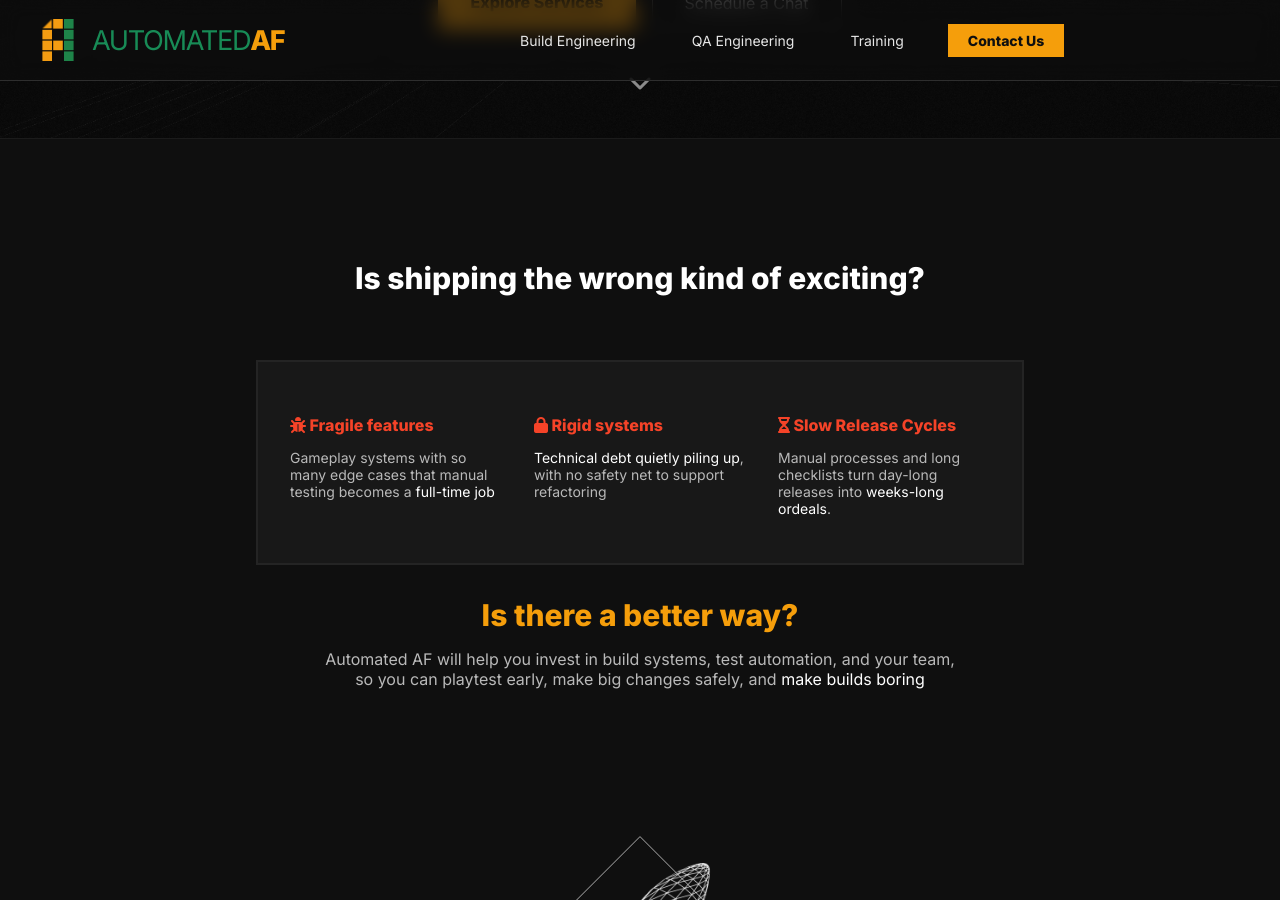
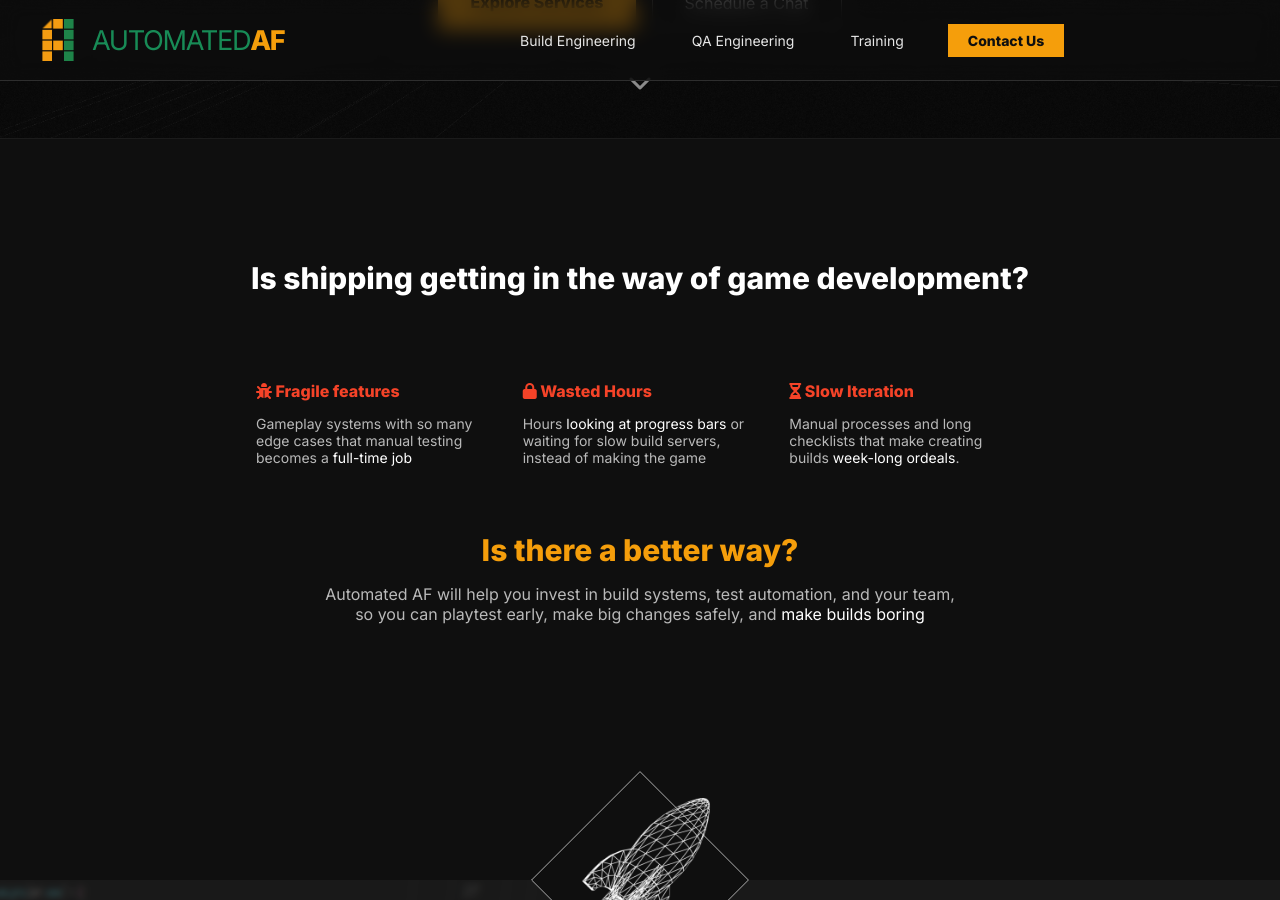
Before and after one commit to tenpn/automatedaf-company, a Jekyll site: the page built from index.html, in a window 1280 px wide and 900 px high, scrolled down 762 px. Built offline with Jekyll 4.4.1, drawn with Linux system fonts in a browser that asks for light colours.

Commit message:
new pain points

```diff
--- a/_includes/sections/pain-points.html
+++ b/_includes/sections/pain-points.html
@@ -1,9 +1,9 @@
 <section id="pain-points" class="section section-border section-padded-btm">
 	<div class="container space-y-8">
 		<div class="text-center mb-16">
-			<h2 class="title-lg">Is shipping the wrong kind of exciting?</h2>
+			<h2 class="title-lg">Is shipping getting in the way of game development?</h2>
 		</div>
-		<div class="card max-w-3xl mx-auto">
+		<div class=" max-w-3xl mx-auto">
 			<div class="grid-3">
 				<div>
 					<h4 class="subheading text-brand-error"><i class="fas fa-bug"></i> Fragile features</h4>
@@ -11,20 +11,20 @@
 						becomes a <span class="text-white">full-time job</span></p>
 				</div>
 				<div>
-					<h4 class="subheading text-brand-error"><i class="fas fa-lock"></i> Rigid systems</h4>
-					<p class="text-sm text-slate-400"><span class="text-white">Technical debt quietly piling
-							up</span>, with no safety net to support refactoring</p>
+					<h4 class="subheading text-brand-error"><i class="fas fa-lock"></i> Wasted Hours</h4>
+					<p class="text-sm text-slate-400">Hours <span class="text-white">looking at progress
+							bars</span> or waiting for slow build
+						servers, instead of making the game</p>
 				</div>
 				<div>
-					<h4 class="subheading text-brand-error"><i class="fas fa-hourglass-half"></i> Slow Release
-						Cycles</h4>
-					<p class="text-sm text-slate-400">Manual processes and long checklists turn
-						day-long releases into <span class="text-white">weeks-long ordeals</span>.
+					<h4 class="subheading text-brand-error"><i class="fas fa-hourglass-half"></i> Slow Iteration</h4>
+					<p class="text-sm text-slate-400">Manual processes and long checklists that make creating builds
+						<span class="text-white">week-long ordeals</span>.
 					</p>
 				</div>
 			</div>
 		</div>
-
+		<br />
 		<div class="text-center mb-16">
 			<h2 class="title-lg"><span class="text-brand-accent">Is there a better way?</span></h2>
 			<p class="mx-auto text-slate-400">
```
